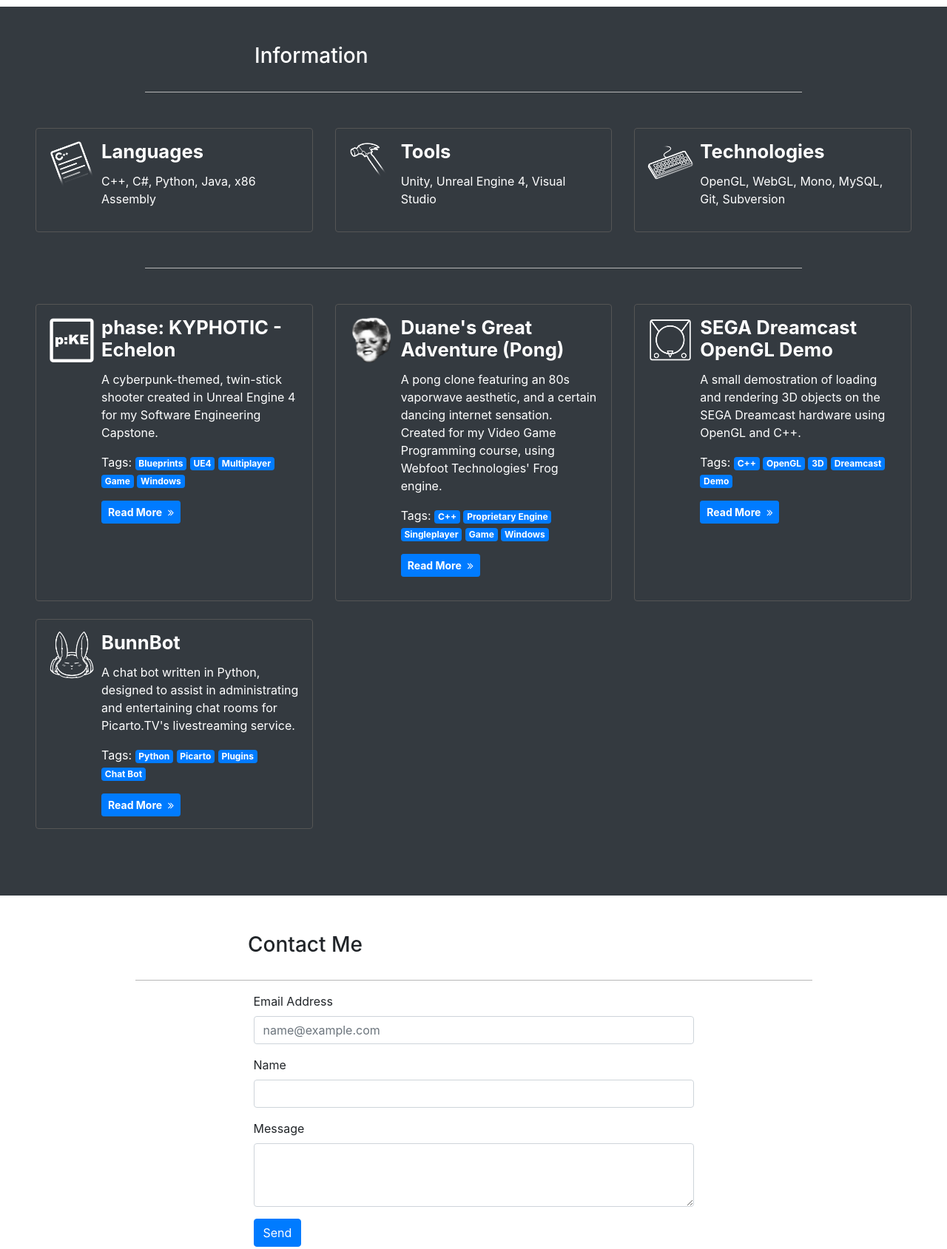
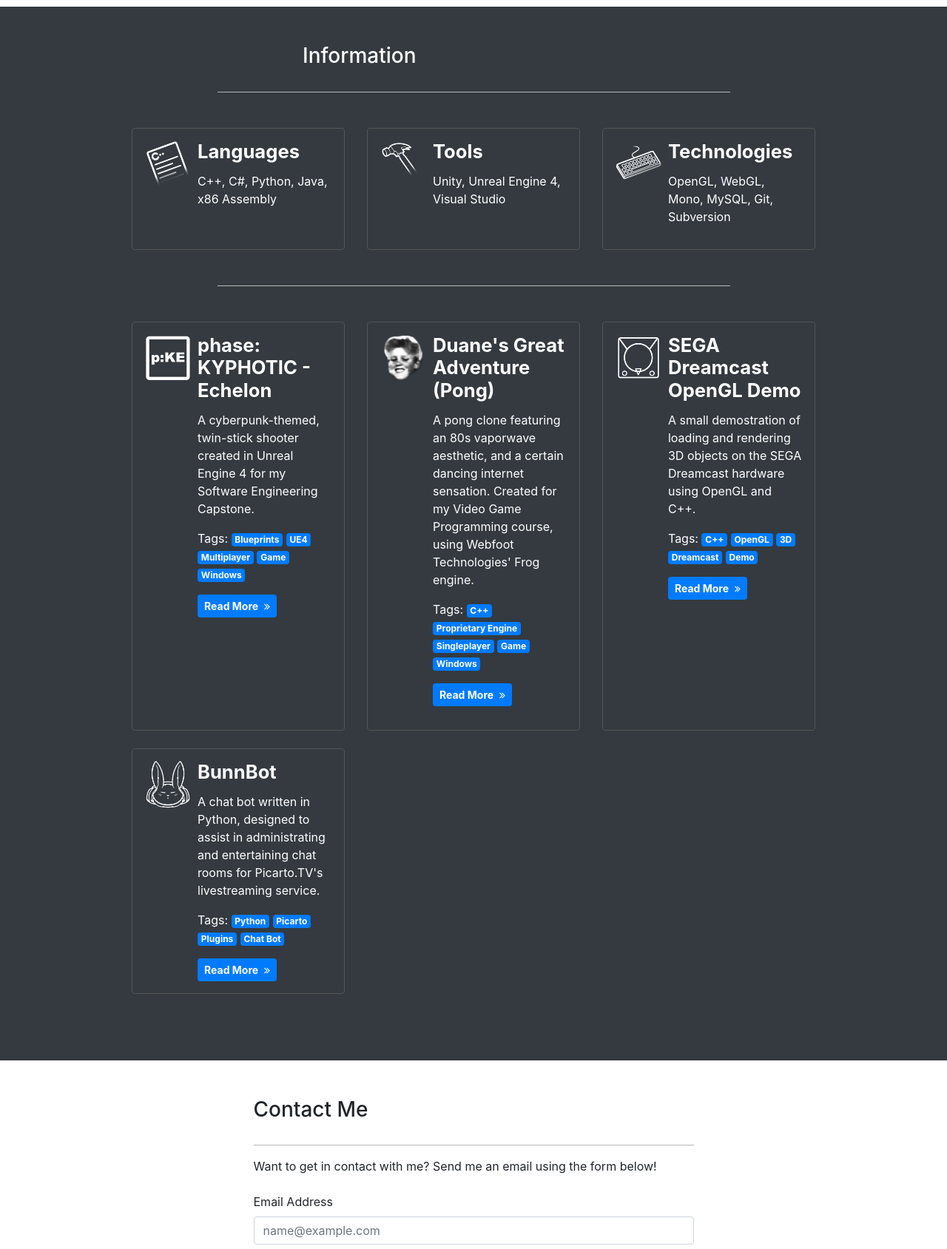
Before and after one commit to AlexanderSJ/AlexanderSJ.github.io, a plain HTML site: page index.html in a window 1280 px wide. Shown: the part 820-2509 px from the top of the page at 74% size. Drawn offline with nearby package versions, Linux system fonts and the light colour scheme.

Commit message:
Content display adjustments

```diff
--- a/index.html
+++ b/index.html
@@ -15,8 +15,9 @@
 
   <title>Alexander Jonic</title>
 </head>
-<body>
+<body data-spy="scroll" data-target=".navbar" data-offset="200">
   <div>
+  <div id="home">
     <!-- Header -->
     <section>
       <div class="d-flex flex-row justify-content-center align-items-center" align="center" style="margin: 15px 0px;">
@@ -35,9 +36,6 @@
               <li class="social-media">
                 <a href="https://github.com/AlexanderSJ"><img src="content/social_media_icons/github_hover.png" style="animation-delay: 0.3s;"></a>
               </li>
-              <li class="social-media">
-                <a href=""><img src="content/social_media_icons/email_hover.png" style="animation-delay: 0.45s;"></a>
-              </li>
             </ul>
           </div>
         </div>
@@ -50,7 +48,7 @@
       <div class="container">
         <ul class="navbar-nav">
           <li class="nav-item">
-            <a class="nav-link active" href="">Home</a>
+            <a class="nav-link active" href="#home">Home</a>
           </li>
           <li>
             <a class="nav-link" href="">Résumé</a>
@@ -59,7 +57,7 @@
             <a class="nav-link" href="portfolio.html">Portfolio</a>
           </li>
           <li>
-            <a class="nav-link" href="">Contact Me</a>
+            <a class="nav-link" href="#contact">Contact Me</a>
           </li>
         </ul>
       </div>
@@ -88,11 +86,12 @@
 
     <!-- Information Section -->
     <section>
-      <div class="container-fluid section pl-5 pr-5" style="background-color:#343a40; height:100%; color:#FFF;">
+      <div class="container-fluid section px-4" style="background-color:#343a40; height:100%; color:#FFF;">
+        <div class="w-75 justify-content-center"style="margin:auto">
           <h3 class="section-header offset-xs-3 offset-sm-3 offst-md-3 offset-lg-3 offset-xl-3">Information</h3>
-        <hr/>
+          <hr class="w-75"/>
             <div class="row mt-5 mb-5">
-            <div class="col-xs-12 col-sm-6 col-md-4 col-lg-4 col-xl-4">
+              <div class="col-xs-12 col-sm-12 col-md-12 col-lg-6 col-xl-4">
                 <div class="card h-100">
                   <div class="card-block block-1">
                     <h3 class="card-title">Languages</h3>
@@ -103,7 +102,7 @@
                 </div>
               </div>
 
-            <div class="col-xs-12 col-sm-6 col-md-4 col-lg-4 col-xl-4">
+              <div class="col-xs-12 col-sm-12 col-md-12 col-lg-6 col-xl-4">
                 <div class="card h-100">
                   <div class="card-block block-2">
                     <h3 class="card-title">Tools</h3>
@@ -114,7 +113,7 @@
                 </div>
               </div>
 
-            <div class="col-xs-12 col-sm-6 col-md-4 col-lg-4 col-xl-4">
+              <div class="col-xs-12 col-sm-12 col-md-12 col-lg-6 col-xl-4">
                 <div class="card h-100">
                   <div class="card-block block-3">
                     <h3 class="card-title">Technologies</h3>
@@ -126,10 +125,10 @@
               </div>
             </div>
 
-          <hr/>
+            <hr class="w-75"/>
 
             <div class="row mt-5">
-            <div class="col-xs-12 col-sm-12 col-md-6 col-lg-4 col-xl-4 pb-4">
+              <div class="col-xs-12 col-sm-12 col-md-12 col-lg-6 col-xl-4 pb-4">
                 <div class="card h-100">
                   <div class="card-block block-4">
                     <h3 class="card-title">phase: KYPHOTIC - Echelon</h3>
@@ -150,7 +149,7 @@
                 </div>
               </div>
 
-            <div class="col-xs-12 col-sm-12 col-md-6 col-lg-4 col-xl-4 pb-4">
+              <div class="col-xs-12 col-sm-12 col-md-12 col-lg-6 col-xl-4 pb-4">
                 <div class="card h-100">
                   <div class="card-block block-5">
                     <h3 class="card-title">Duane's Great Adventure (Pong)</h3>
@@ -170,7 +169,7 @@
                 </div>
               </div>
 
-            <div class="col-xs-12 col-sm-12 col-md-6 col-lg-4 col-xl-4 pb-4">
+              <div class="col-xs-12 col-sm-12 col-md-12 col-lg-6 col-xl-4 pb-4">
                 <div class="card h-100">
                   <div class="card-block block-6">
                     <h3 class="card-title">SEGA Dreamcast OpenGL Demo</h3>
@@ -190,7 +189,7 @@
                 </div>
               </div>
 
-            <div class="col-xs-12 col-sm-12 col-md-6 col-lg-4 col-xl-4 pb-4">
+              <div class="col-xs-12 col-sm-12 col-md-12 col-lg-6 col-xl-4 pb-4">
                 <div class="card">
                   <div class="card-block block-7">
                     <h3 class="card-title">BunnBot</h3>
@@ -210,30 +209,36 @@
               </div>
 
             </div>
-
+          </div>
         </div>
       </section>
     </div> <!-- This tells the navbar to stop stickying at this point. -->
 
     <!-- Contact Me -->
-    <section>
-      <div class="container-fluid section" style="background-color:#FFF; height: 100%;">
-        <h3 class="section-header offset-md-3">Contact Me</h3>
+    <section id="contact">
+      <div class="container-fluid section mb-5" style="background-color:#FFF; height: 100%;">
+        <div class="row justify-content-center mb-5">
+          <div class="col-md-6">
+            <h3 class="section-header">Contact Me</h3>
             <hr/>
-        <div class="row justify-content-center">
-          <div class="col-md-6">
-            <form>
+            <p class="pb-2">
+              Want to get in contact with me? Send me an email using the form below!
+            </p>
+            <form action="https://getsimpleform.com/messages?form_api_token=200fe3f8766fa7be64daabf60168eca4" method="post">
+              <!-- the redirect_to is optional, the form will redirect to the referrer on submission -->
+              <input type='hidden' name='redirect_to' value='https://alex.jonic.net' />
+
               <div class="form-group">
                 <label for="email">Email Address</label>
-                <input type="email" class="form-control" id="email" placeholder="name@example.com">
+                <input type="email" class="form-control" id="email" name="email" placeholder="name@example.com">
               </div>
               <div class="form-group">
-                <label for="sender">Name</label>
-                <input type="text" class="form-control" id="sender">
+                <label for="name">Name</label>
+                <input type="text" class="form-control" id="name" name="name">
               </div>
               <div class="form-group">
-                <label for="text-area">Message</label>
-                <textarea class="form-control" id="text-area" rows="3"></textarea>
+                <label for="message">Message</label>
+                <textarea class="form-control" id="message" name="message" rows="3"></textarea>
               </div>
               <button type="submit" class="btn btn-primary">Send</button>
             </form>
--- a/stylesheets/style.css
+++ b/stylesheets/style.css
@@ -43,7 +43,6 @@ img.profile-pic {
 
 hr {
   background-color: #ccc;
-  width: 75%;
 }
 
 /* XS */
```
Also changed, not shown: portfolio.html (+1 -4 lines). Lines whose indentation alone changed are shown as unchanged.
